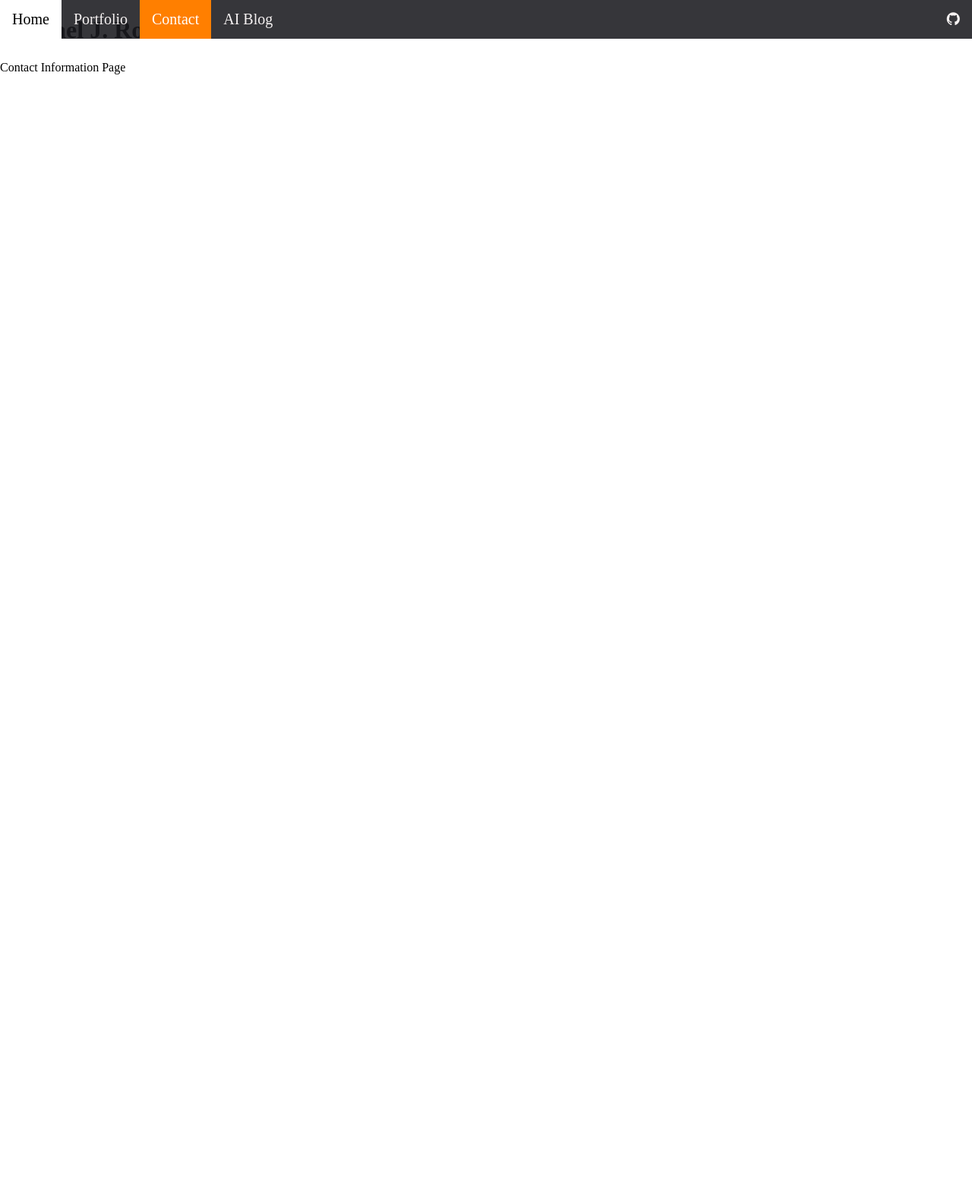
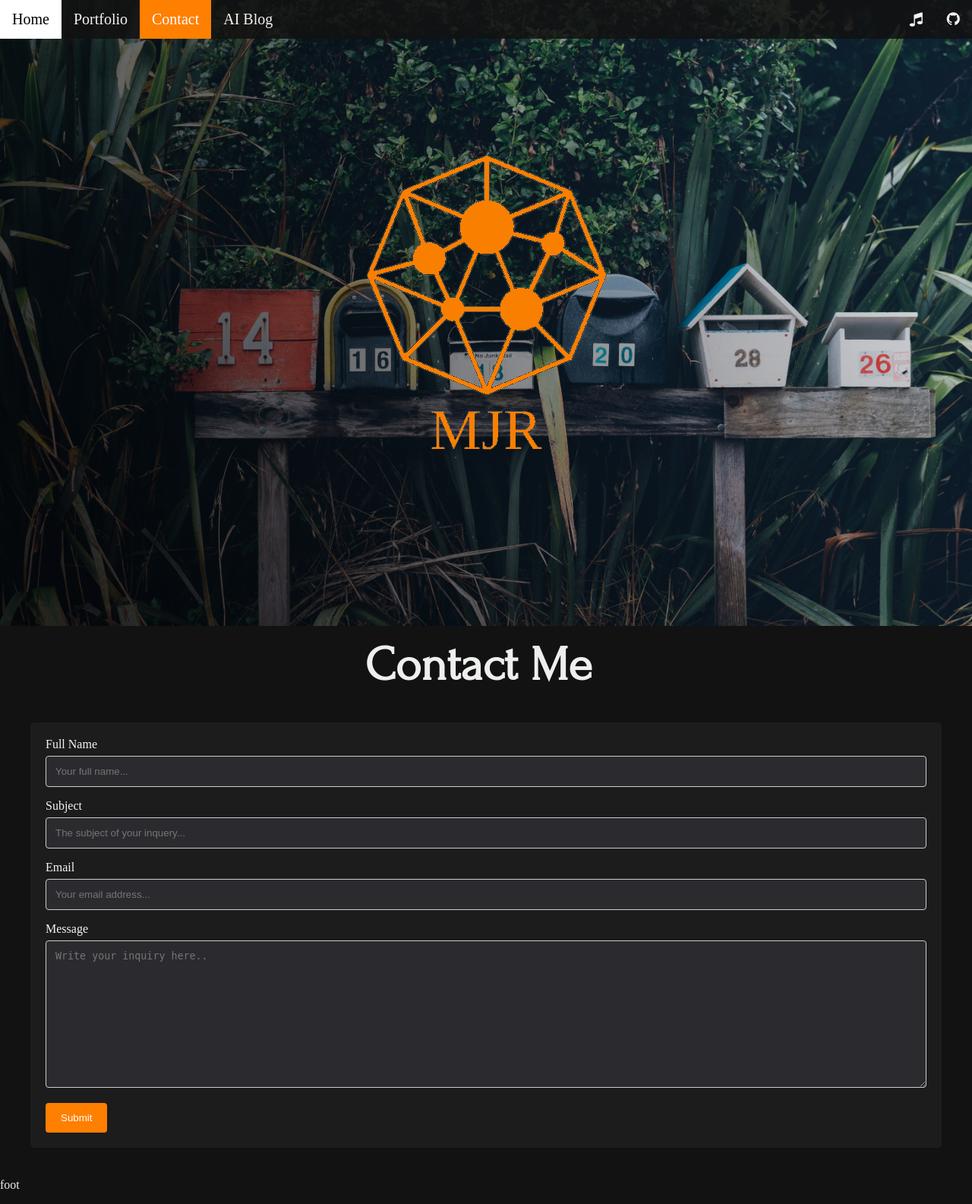
Before and after one commit to Mroussell/mjr_website, a Flask app: page /contact in a window 1280 px wide. Shown: the whole page at 76% size. Before the commit the page ends 98 px from the top, so only its background shows below. Run offline with Flask 2, Linux system fonts and the light colour scheme.

Commit message:
Add contact page content and add contact email feature. also added dark theme styling and footer placement.

```diff
--- a/app.py
+++ b/app.py
@@ -1,7 +1,23 @@
+"""
+MJR
+Michael Roussell
+Copyright 2022
+
+Please run from this file.
+
+Python 3.9.7 version of the python interpreter.
+If there are any questions, please contact me at 'mjr.dev.contact@gmail.com.
+
+MIT Education License Preferred.
+"""
 import os
-from flask import Flask, render_template, request, redirect, session, url_for, jsonify
+from dotenv import load_dotenv
+from contact import ContactHandler
+from flask import Flask, flash, render_template, request, redirect, session, url_for, jsonify
 
 app = Flask(__name__)
+load_dotenv()
+app.secret_key = os.getenv("FLASK_SEC_KEY")
 
 @app.route("/")
 def home():
@@ -18,8 +34,19 @@ def portfolio():
     return render_template("portfolio.html")
 
 
-@app.route("/contact")
+@app.route("/contact", methods=['GET', 'POST'])
 def contact():
+    cth = ContactHandler()
+    if request.method == 'POST':
+        print("start")
+        name = request.form["full-name"]
+        subject = request.form["subject"]
+        subject = name + " | " + subject
+        body = request.form["message"] + "\n ~ " + request.form["email-address"]
+        print(f"Email Subject: {subject}")
+        print(f"Email Body: {body}")
+        cth.sendContactEmail(subject, body)
+        flash("We got your message and will be in touch soon. Thank you!")
     return render_template("contact.html")
 
 
--- a/static/styles.css
+++ b/static/styles.css
@@ -6,6 +6,8 @@ body {
   margin-left: 0px;
   margin-right: 0px;
   padding: 0;
+  background-color: #121212;
+  color: #ededed;
 }
 
 @font-face {
@@ -25,7 +27,7 @@ hr.rounded {
 /* Add a black background color to the top navigation */
 .topnav {
   z-index: 999;
-  background-color: #1b1b1fe0;
+  background-color: #121212e0;
   overflow: hidden;
   position: fixed; /* Set the navbar to fixed position */
   top: 0; /* Position the navbar at the top of the page */
@@ -188,6 +190,17 @@ a.banner-link {
   background-size: cover;
   object-fit: fill;
 }
+#banner-img-contact {
+  width: 100%;
+  height: 824px;
+  background-color: darkgrey;
+  background-position: center;
+  background-image: url(../static/images/contact_banner.jpg);
+  background-attachment: fixed;
+  background-size: cover;
+  object-fit: fill;
+}
+
 
 /* Gradient overlay grid styping for banner object*/
 .banner-overlay-div { grid-area: 1 / 1 / 2 / 2; }
@@ -217,12 +230,12 @@ a.banner-link {
   bottom: 50%;
   width: 100%;
   text-align: center;
-  color: #000;
+  color: #f6f2f2;
 }
 
 .banner-title-div span.border {
-  background-color: #111;
-  color: #fff;
+  background-color: #eee;
+  color: #101010;
   padding: 18px;
   font-size: 25px;
   letter-spacing: 10px;
@@ -238,7 +251,7 @@ a.banner-link {
   margin-bottom: 16px;
 }
 .title h1 {
-  color: #000800;
+  color: #edefed;
   font-family: Forum;
   font-size: 400%;
   text-align: center;
@@ -250,3 +263,43 @@ a.banner-link {
   text-align: justify;
   text-justify: auto;
 }
+
+/*----- Contact Form Styling -----*/
+/* Style inputs with type="text", select elements and textareas */
+input[type=text], select, textarea {
+  width: 100%; /* Full width */
+  padding: 12px; /* Some padding */
+  border: 1px solid #ccc; /* Gray border */
+  border-radius: 4px; /* Rounded borders */
+  box-sizing: border-box; /* Make sure that padding and width stays in place */
+  margin-top: 6px; /* Add a top margin */
+  margin-bottom: 16px; /* Bottom margin */
+  resize: vertical; /* Allow the user to vertically resize the textarea (not horizontally) */
+  background-color: #3f3f4770;
+  color: #ededed;
+}
+
+/* Style the submit button with a specific background color etc */
+input[type=submit] {
+  background-color: #FF7F00;
+  color: white;
+  padding: 12px 20px;
+  border: none;
+  border-radius: 4px;
+  cursor: pointer;
+  transition: 100ms;
+}
+
+/* When moving the mouse over the submit button, add a darker green color */
+input[type=submit]:hover {
+  background-color: #ffa54d;
+}
+
+/* Add a background color and some padding around the form */
+.container {
+  margin: 40px;
+  border-radius: 5px;
+  background-color: #1e1e1fe0;
+  color: #f6f2f2;
+  padding: 20px;
+}
--- a/templates/blog.html
+++ b/templates/blog.html
@@ -14,6 +14,7 @@
 			<a href="{{ url_for('contact') }}">Contact</a>
 		  	<a href="{{ url_for('blog') }}" class="active">AI Blog</a>
 			<a id="github" href="https://github.com/Mroussell"><i class="fa fa-github"></i></a>
+			<a id="music" href="https://soundcloud.com/music-mjr"><i class="fa fa-music"></i></a>
 		  	<a href="javascript:void(0);" class="icon" onclick="myFunction()">
 		    	<i class="fa fa-bars"></i>
 		  	</a>
--- a/templates/contact.html
+++ b/templates/contact.html
@@ -14,14 +14,46 @@
 			<a href="{{ url_for('contact') }}" class="active">Contact</a>
 		  	<a href="{{ url_for('blog') }}">AI Blog</a>
 			<a id="github" href="https://github.com/Mroussell"><i class="fa fa-github"></i></a>
+			<a id="music" href="https://soundcloud.com/music-mjr"><i class="fa fa-music"></i></a>
 		  	<a href="javascript:void(0);" class="icon" onclick="myFunction()">
 		    	<i class="fa fa-bars"></i>
 		  	</a>
 		</div>
 
-		<div>
-			<h1>Michael J. Roussell</h1>
-			<p>Contact Information Page</p>
+		<div class="banner">
+			<div class="banner-img-div" id="banner-img-contact"></div>
+			<div class="banner-overlay-div" id="banner-overlay"> </div>
+			<div class="banner-icon-div" id="banner-icon"> </div>
+		</div>
+
+		<div class="title">
+			<h1>Contact Me</h1>
+		</div>
+
+		<div class="container">
+		  <form action="contact" method="post">
+
+		    <label for="full-name">Full Name</label>
+		    <input type="text" id="full-name" name="full-name" placeholder="Your full name...">
+
+		    <label for="subject">Subject</label>
+		    <input type="text" id="subject" name="subject" placeholder="The subject of your inquery...">
+
+		    <label for="email-address">Email</label>
+		    <input type="text" id="email-address" name="email-address" placeholder="Your email address...">
+
+		    <label for="message">Message</label>
+		    <textarea id="message" name="message" placeholder="Write your inquiry here.." style="height:194px"></textarea>
+
+		    <input type="submit" value="Submit">
+
+		  </form>
+		</div>
+
+		<div class="footer">
+			<footer>
+				<p>foot</p>
+			</footer>
 		</div>
 	</body>
 </html>
--- a/templates/portfolio.html
+++ b/templates/portfolio.html
@@ -14,6 +14,7 @@
 			<a href="{{ url_for('contact') }}">Contact</a>
 		  	<a href="{{ url_for('blog') }}">AI Blog</a>
 			<a id="github" href="https://github.com/Mroussell"><i class="fa fa-github"></i></a>
+			<a id="music" href="https://soundcloud.com/music-mjr"><i class="fa fa-music"></i></a>
 		  	<a href="javascript:void(0);" class="icon" onclick="myFunction()">
 		    	<i class="fa fa-bars"></i>
 		  	</a>
```
Also changed, not shown: contact.py (added, +41 -0 lines), templates/home.html (+10 -4 lines), static/images/contact_banner.jpg (added), 1 other file.
